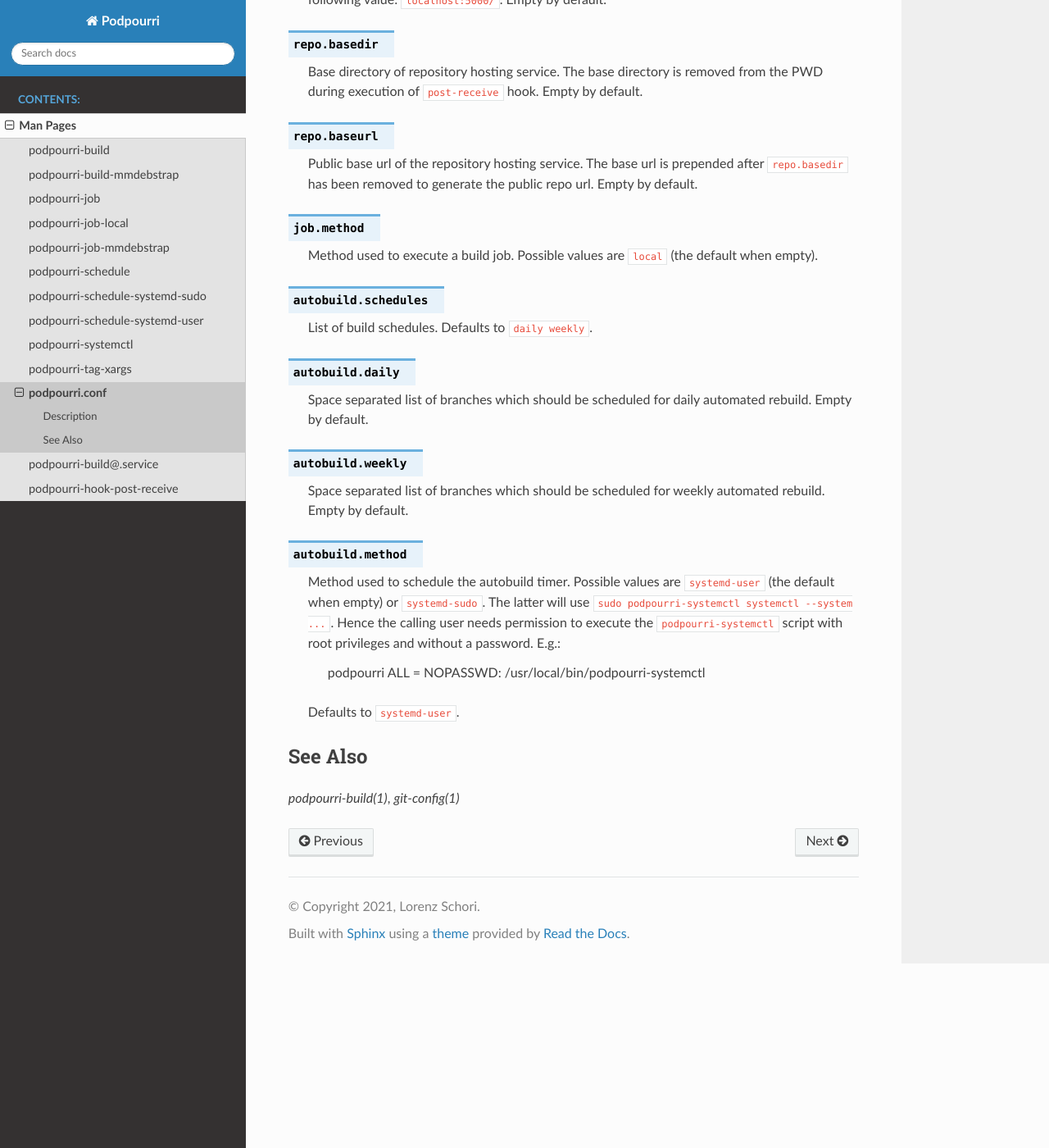
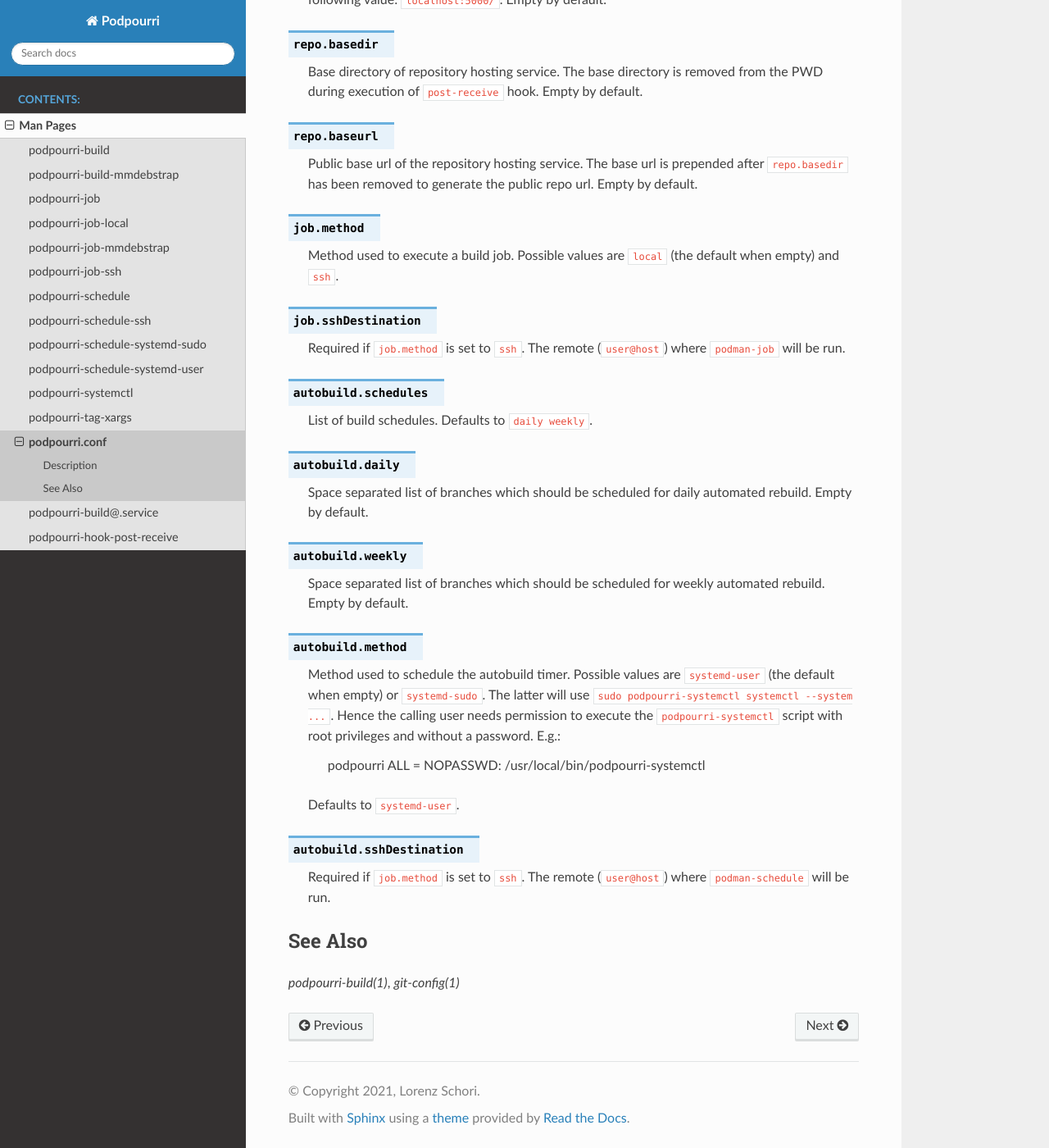
Before and after one commit to znerol/podpourri, a Sphinx documentation site: the page built from doc/podpourri.conf.5.rst, in a window 1280 px wide and 1400 px high, scrolled down 561 px. Shown: the whole window at 82% size. Built offline with Sphinx 7.4.7 and the Read the Docs theme 2.0.0, drawn with Linux system fonts in a browser that asks for light colours.

Commit message:
feat(remote): Add job and schedule for remote execution via ssh

```diff
--- a/doc/conf.py
+++ b/doc/conf.py
@@ -150,9 +150,11 @@ man_pages = [
     ('podpourri-job.1', 'podpourri-job', 'Podpourri Documentation', [author], 1),
     ('podpourri-job-local.1', 'podpourri-job-local', 'Podpourri Documentation', [author], 1),
     ('podpourri-job-mmdebstrap.1', 'podpourri-job-mmdebstrap', 'Podpourri Documentation', [author], 1),
+    ('podpourri-job-ssh.1', 'podpourri-job-ssh', 'Podpourri Documentation', [author], 1),
     ('podpourri-schedule.1', 'podpourri-schedule', 'Podpourri Documentation', [author], 1),
+    ('podpourri-schedule-ssh.1', 'podpourri-schedule-ssh', 'Podpourri Documentation', [author], 1),
+    ('podpourri-schedule-systemd-sudo.1', 'podpourri-schedule-systemd-sudo', 'Podpourri Documentation', [author], 1),
     ('podpourri-schedule-systemd-user.1', 'podpourri-schedule-systemd-user', 'Podpourri Documentation', [author], 1),
-    ('podpourri-schedule-systemd-sudo.1', 'podpourri-schedule-systemd-sudo', 'Podpourri Documentation', [author], 1),
     ('podpourri-systemctl.1', 'podpourri-systemctl', 'Podpourri Documentation', [author], 1),
     ('podpourri-tag-xargs.1', 'podpourri-tag-xargs', 'Podpourri Documentation', [author], 1),
     ('podpourri.conf.5', 'podpourri.conf', 'Podpourri Documentation', [author], 5),
--- a/doc/man.rst
+++ b/doc/man.rst
@@ -10,7 +10,9 @@ Man Pages
    podpourri-job.1
    podpourri-job-local.1
    podpourri-job-mmdebstrap.1
+   podpourri-job-ssh.1
    podpourri-schedule.1
+   podpourri-schedule-ssh.1
    podpourri-schedule-systemd-sudo.1
    podpourri-schedule-systemd-user.1
    podpourri-systemctl.1
--- a/doc/podpourri.conf.5.rst
+++ b/doc/podpourri.conf.5.rst
@@ -38,7 +38,12 @@ behavior of podpourri:
 .. confvalue:: job.method
 
    Method used to execute a build job. Possible values are ``local`` (the
-   default when empty).
+   default when empty) and ``ssh``.
+
+.. confvalue:: job.sshDestination
+
+   Required if ``job.method`` is set to ``ssh``. The remote (``user@host``)
+   where ``podman-job`` will be run.
 
 .. confvalue:: autobuild.schedules
 
@@ -66,6 +71,10 @@ behavior of podpourri:
 
    Defaults to ``systemd-user``.
 
+.. confvalue:: autobuild.sshDestination
+
+   Required if ``job.method`` is set to ``ssh``. The remote (``user@host``)
+   where ``podman-schedule`` will be run.
 
 See Also
 --------
```
Also changed, not shown: doc/podpourri-job-ssh.1.rst (added, +22 -0 lines), doc/podpourri-schedule-ssh.1.rst (added, +22 -0 lines), 2 other files.
